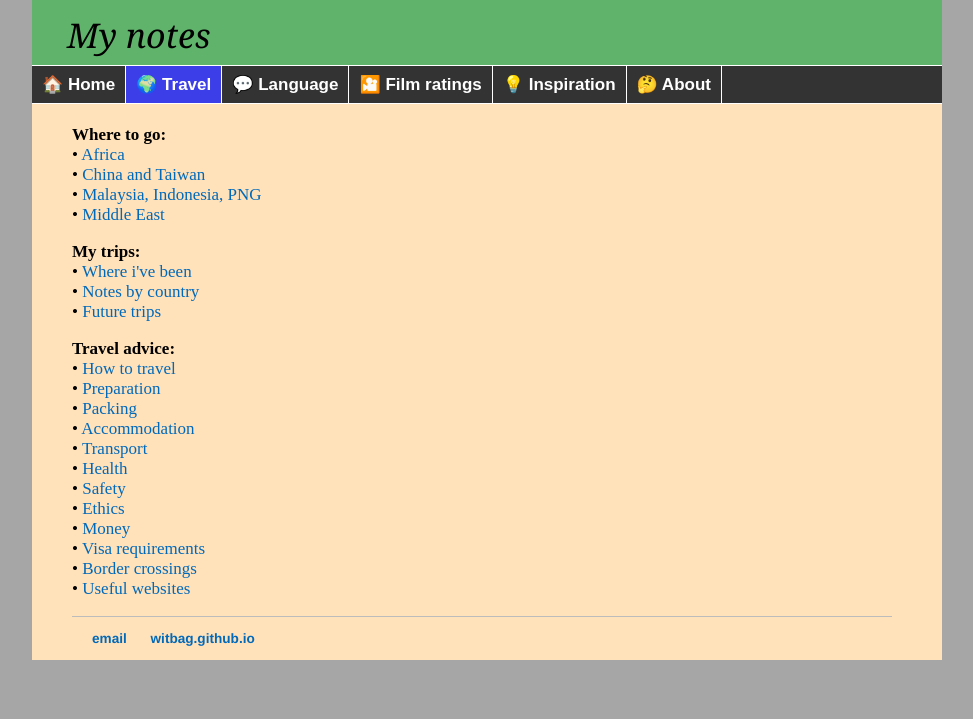
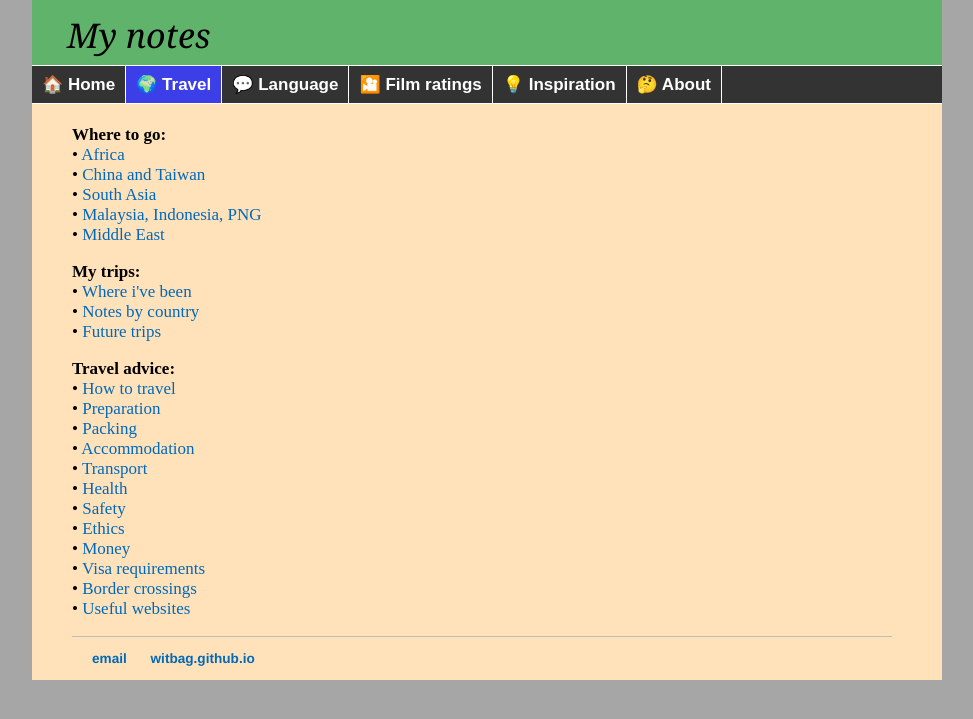
Before and after one commit to witbag/witbag.github.io, a Jekyll site: the page built from travel/index.html, in a window 1280 px wide. Shown: the top 719 px of the page, without its empty margins (153-1126 px from the left). Built offline with Jekyll 4.4.1, drawn with Linux system fonts in a browser that asks for light colours.

Commit message:
Update index.html

```diff
--- a/travel/index.html
+++ b/travel/index.html
@@ -7,6 +7,7 @@ title: Travel
 <b>Where to go:</b><br>
 • <a href="africa.html">Africa</a><br>
 • <a href="china.html">China and Taiwan</a><br>
+• <a href="s_asia.html">South Asia</a><br>
 • <a href="se_asia.html">Malaysia, Indonesia, PNG</a><br>
 • <a href="westasia.html">Middle East</a></p>
 
```
